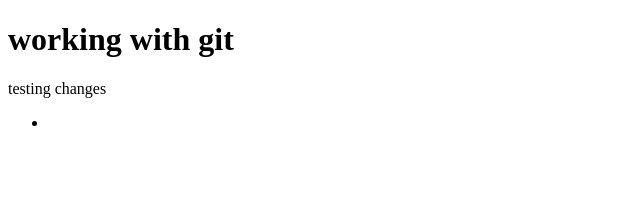
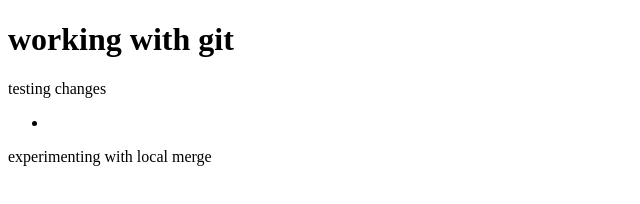
Before and after one commit to nmckenz/test_repo, a plain HTML site: page index.html in a window 1280 px wide. Shown: the whole page, without its empty margins (0-640 px from the left). Drawn offline with Linux system fonts and the light colour scheme.

Commit message:
testing local merge command line

```diff
--- a/index.html
+++ b/index.html
@@ -12,5 +12,6 @@
     <ul>
         <li></li>
     </ul>
+    <p>experimenting with local merge</p>
 </body>
 </html>
```
